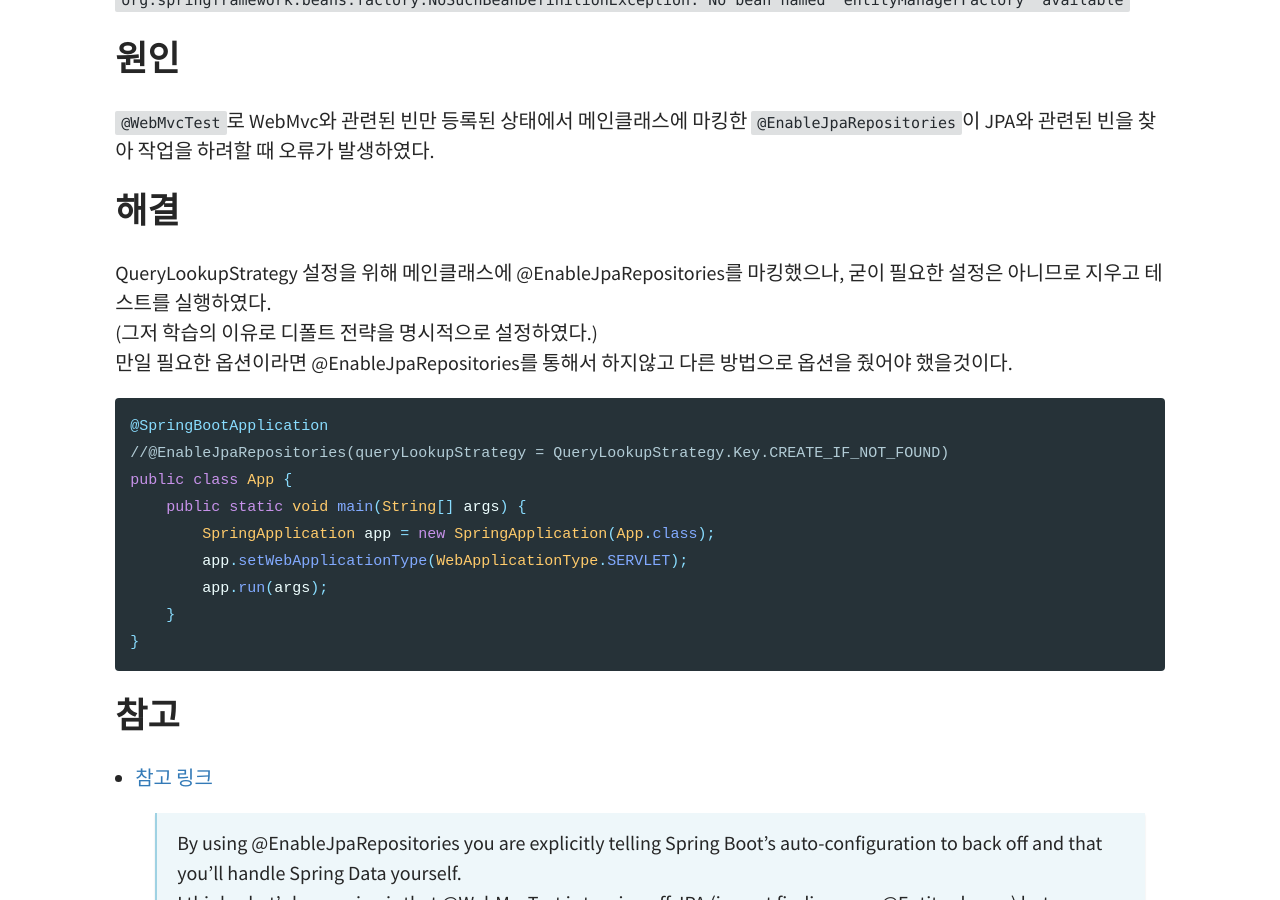
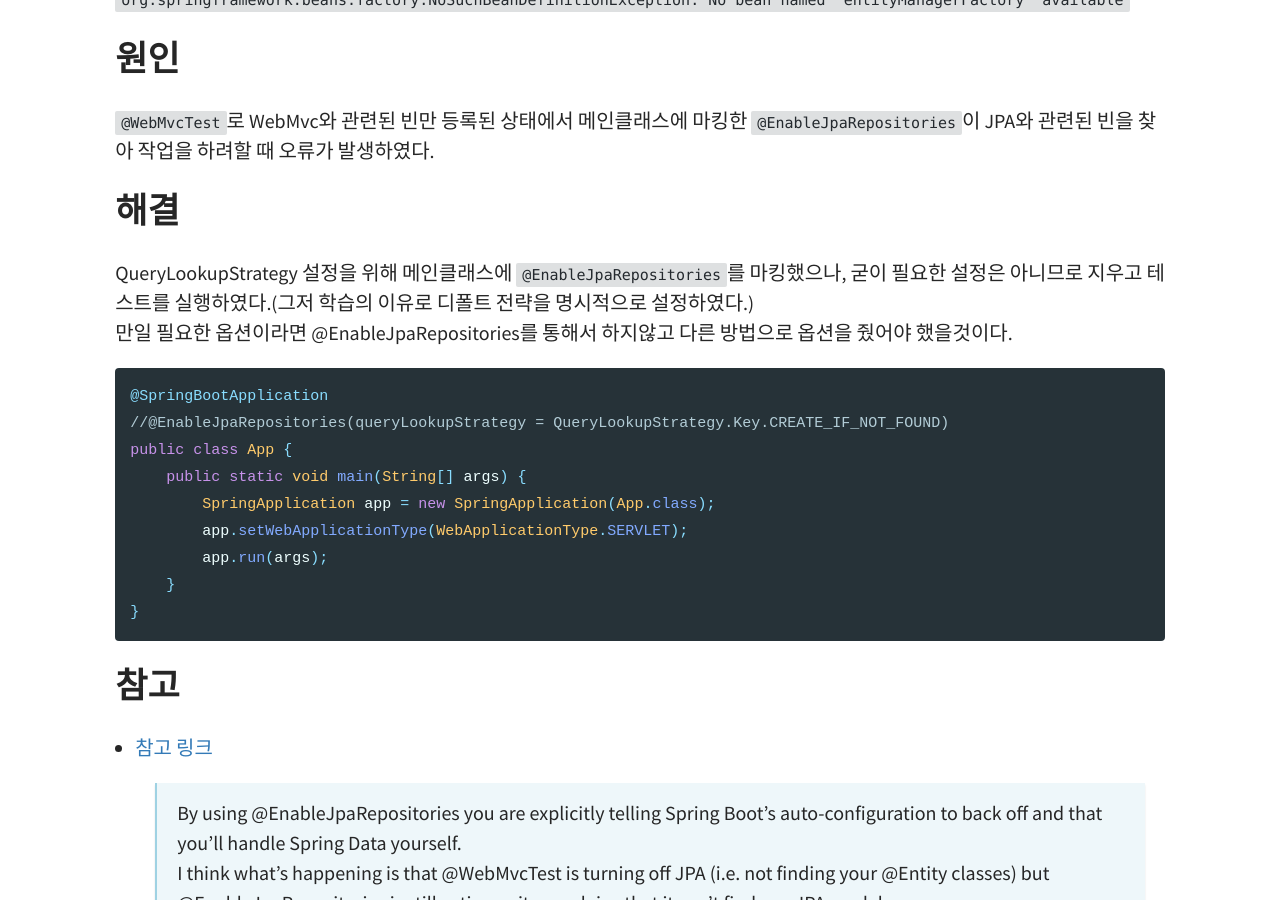
Before and after one commit to swampwar/swampwar.github.io, a Jekyll site: the page built from _posts/2020/2020-02-12-WebMvcTest와 EnableJpaRepositories 사용시 오류해결.md, in a window 1280 px wide and 900 px high, scrolled down 578 px. Built offline with Jekyll 4.4.1, drawn with Linux system fonts in a browser that asks for light colours.

Commit message:
트러블슈팅 포스팅!

````diff
--- a/_posts/2020/2020-02-12-WebMvcTest와 EnableJpaRepositories 사용시 오류해결.md
+++ b/_posts/2020/2020-02-12-WebMvcTest와 EnableJpaRepositories 사용시 오류해결.md
@@ -14,8 +14,7 @@ tags: [Java, Spring, SpringBoot, WebMvcTest, EnableJpaRepositories]
 `@WebMvcTest`로 WebMvc와 관련된 빈만 등록된 상태에서 메인클래스에 마킹한 `@EnableJpaRepositories`이 JPA와 관련된 빈을 찾아 작업을 하려할 때 오류가 발생하였다.
 
 ## 해결
-QueryLookupStrategy 설정을 위해 메인클래스에  @EnableJpaRepositories를 마킹했으나, 굳이 필요한 설정은 아니므로 지우고 테스트를 실행하였다.
-(그저 학습의 이유로 디폴트 전략을 명시적으로 설정하였다.)
+QueryLookupStrategy 설정을 위해 메인클래스에 `@EnableJpaRepositories`를 마킹했으나, 굳이 필요한 설정은 아니므로 지우고 테스트를 실행하였다.(그저 학습의 이유로 디폴트 전략을 명시적으로 설정하였다.)
 만일 필요한 옵션이라면  @EnableJpaRepositories를 통해서 하지않고 다른 방법으로 옵션을 줬어야 했을것이다.
 
 ```java
````
